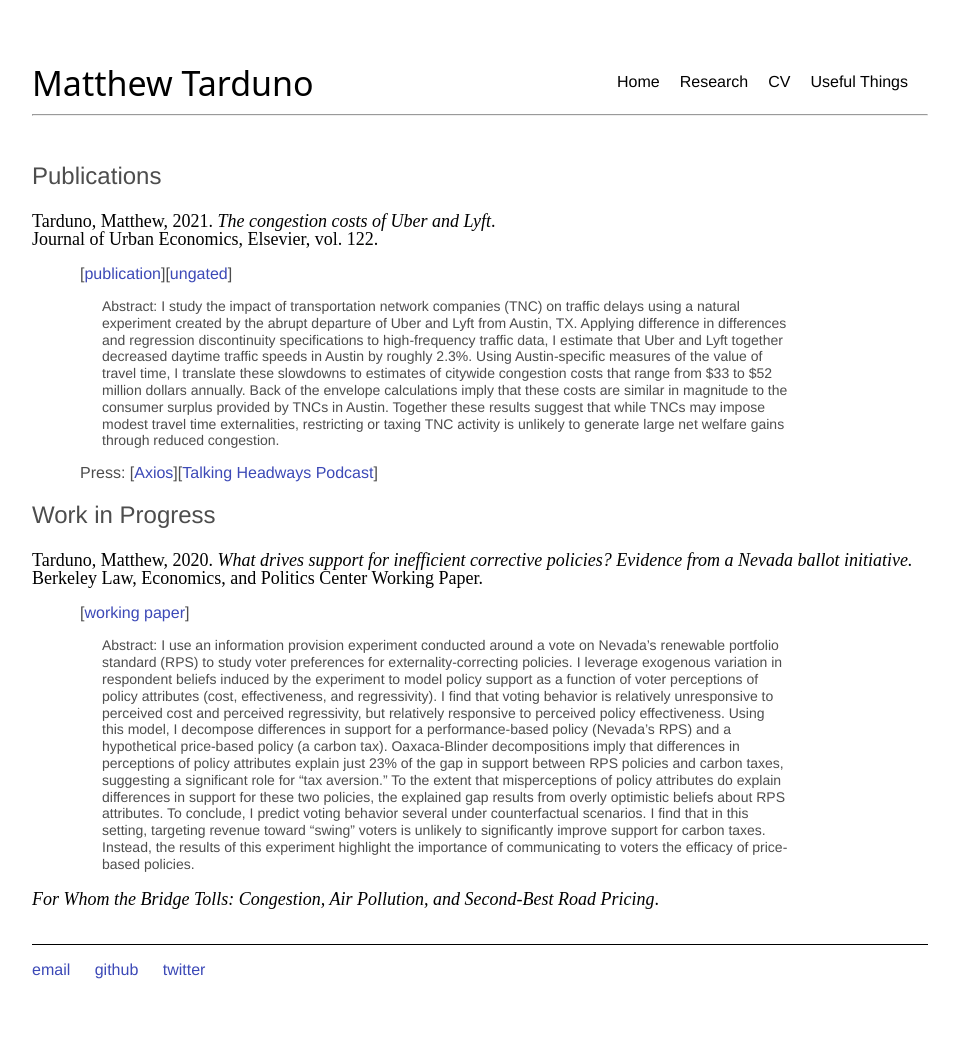
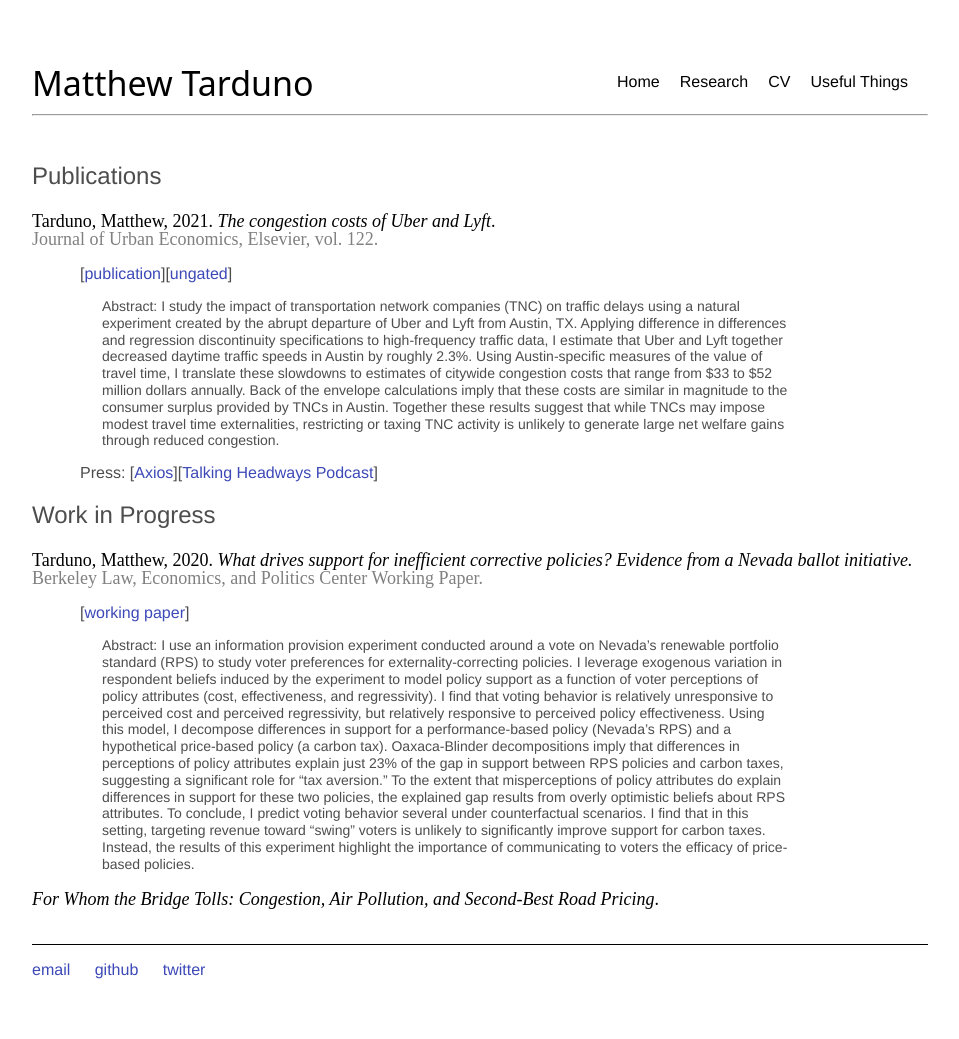
Before and after one commit to Matt-Tarduno/Matt-Tarduno.github.io, a Jekyll site: the page built from research/index.html, in a window 1280 px wide. Shown: the whole page, without its empty margins (160-1119 px from the left). Built offline with Jekyll 4.4.1, drawn with Linux system fonts in a browser that asks for light colours.

Commit message:
Update index.html

```diff
--- a/research/index.html
+++ b/research/index.html
@@ -9,7 +9,7 @@
 <br />
 <div class="blurb">
 	<h1>Publications</h1>
-	<p style="font-size:18px; font-family: TimesNewRoman; color: black" > Tarduno, Matthew, 2021. <em>The congestion costs of Uber and Lyft</em>.<br><font tyle="color: grey"> Journal of Urban Economics, Elsevier, vol. 122.</font>
+	<p style="font-size:18px; font-family: TimesNewRoman; color: black" > Tarduno, Matthew, 2021. <em>The congestion costs of Uber and Lyft</em>.<br><font style="color: #808080"> Journal of Urban Economics, Elsevier, vol. 122.</font>
 	<p style="margin-left:3em">[<a href="https://doi.org/10.1016/j.jue.2020.103318" target="_blank">publication</a>][<a href="https://matt-tarduno.github.io/tnc/" target="_blank">ungated</a>]
 	<p style="font-size:14px; margin-left:5em; margin-right:10em; line-height: 1.2"> Abstract: I study the impact of transportation network companies (TNC) on traffic delays using a natural experiment created by the abrupt departure of Uber and Lyft from Austin, TX. Applying difference in
 differences and regression discontinuity specifications to high-frequency traffic data, I estimate that Uber
@@ -31,7 +31,7 @@
 
 <div class="blurb">
 	<h1>Work in Progress</h1>
-	<p style="font-size:18px; font-family: TimesNewRoman; color: black" > Tarduno, Matthew, 2020. <em>What drives support for inefficient corrective policies? Evidence from a Nevada ballot initiative.</em> <br><font tyle="color: grey">Berkeley Law, Economics, and Politics Center Working Paper.</font>
+	<p style="font-size:18px; font-family: TimesNewRoman; color: black" > Tarduno, Matthew, 2020. <em>What drives support for inefficient corrective policies? Evidence from a Nevada ballot initiative.</em> <br><font style="color: #808080">Berkeley Law, Economics, and Politics Center Working Paper.</font>
 	<p style="margin-left:3em">[<a href="https://matt-tarduno.github.io/tnc/" target="_blank">working paper</a>]
 	<p style="font-size:14px; margin-left:5em; margin-right:10em; line-height: 1.2"> Abstract:
 	I use an information provision experiment conducted around a vote on Nevada’s renewable portfolio standard
```
